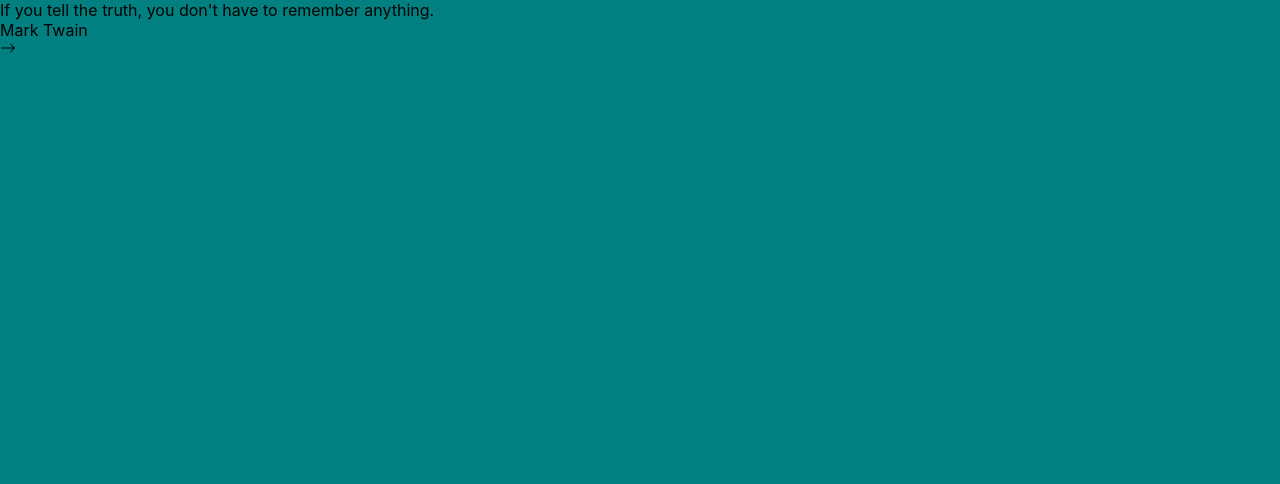
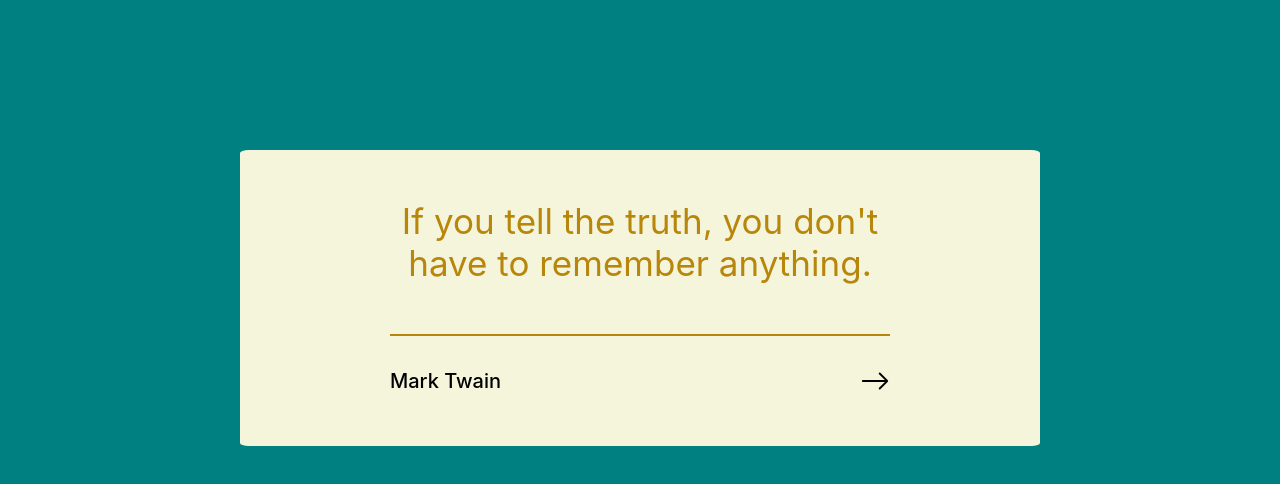
Before and after one commit to Shalom-227/the_engineer_network_task_3, a React (Create React App) app: page / in a window 1280 px wide. Shown: the top 484 px of the page. Built offline with nearby package versions, Linux system fonts and the light colour scheme.

Commit message:
add styling to random-quote.css

```diff
--- a/src/components/random-quote/random-quote.css
+++ b/src/components/random-quote/random-quote.css
@@ -0,0 +1,71 @@
+*{
+    margin: 0;
+    padding: 0;
+    box-sizing: border-box;
+}
+
+
+
+html {
+    font-size: 62.5%;
+}
+
+:root{
+    --card-quote-colour: rgb(184, 134, 11);
+    --card-background-colour: rgb(245, 245, 220);
+    --font-size-lg: 3.5rem;
+    --front-size-sm: 2rem;
+}
+
+
+.container {
+    display: flex;
+    flex-direction: column;
+    align-items: center;
+    justify-content: center;
+    margin: 0 auto;
+    margin-top: 15rem;
+    max-width: 800px;
+    border-radius: 1.05%;
+    background-color: var(--card-background-colour);
+    position: relative;
+}
+
+.quote {
+    color: var(--card-quote-colour);
+    padding: 5%;
+    font-size: var(--font-size-lg);
+    margin: 1rem 12rem;
+    text-align: center;
+}
+
+.line {
+    height: 1.5px;
+    width: 500px;
+    background-color: var(--card-quote-colour);
+
+}
+
+.bottom {
+    display: flex;
+    justify-content: space-between;
+    align-items: center;
+    margin: 3rem 0;
+    padding-bottom: 2rem;
+
+}
+
+.author {
+    font-size: var(--front-size-sm);
+    font-weight: 500;
+}
+
+.icons {
+    display: flex;
+    gap: 4rem;
+}
+
+.icons img {
+    height: 3rem;
+    cursor: pointer;
+}
```
